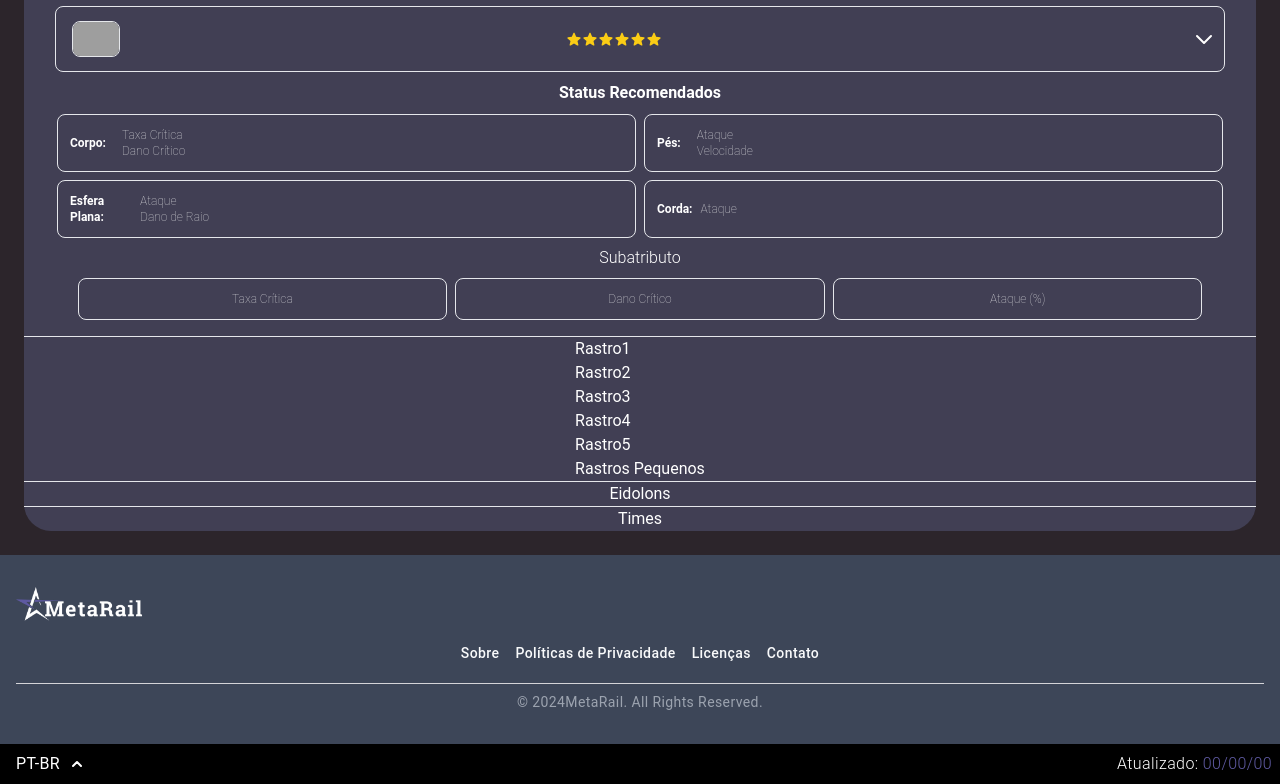
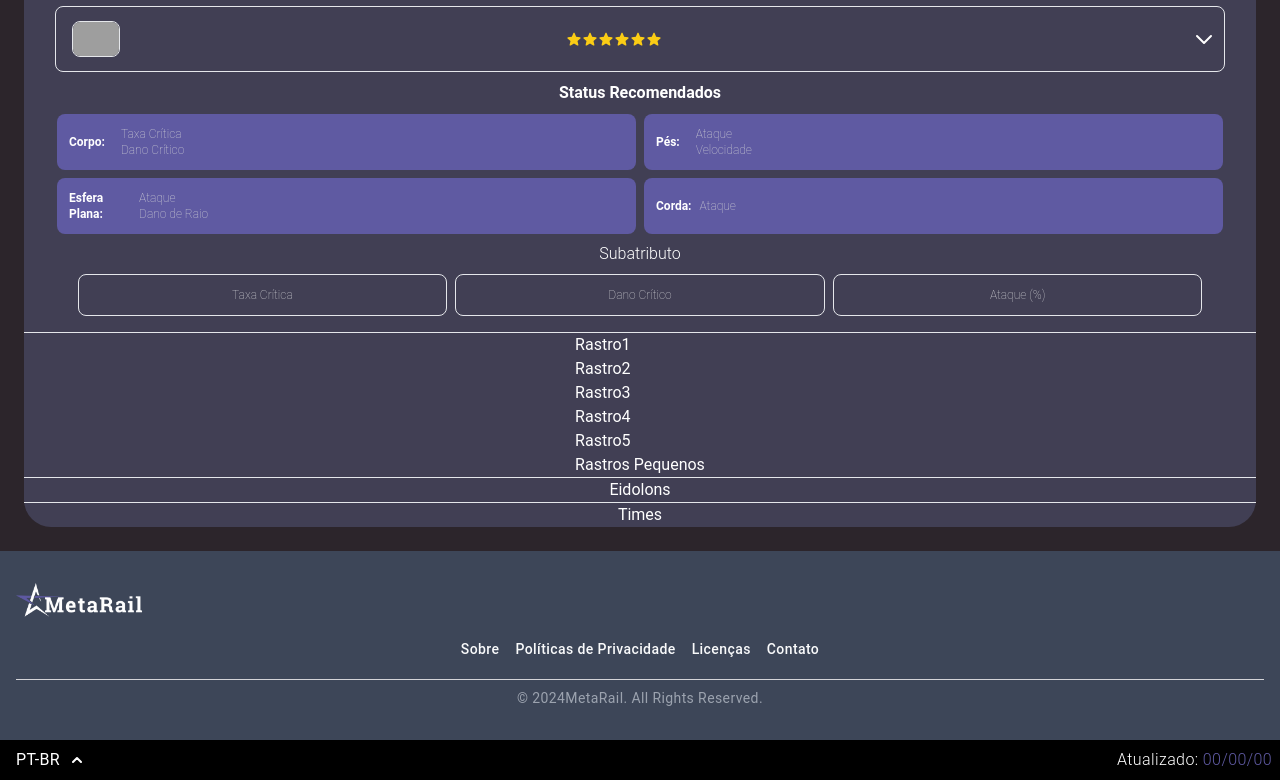
Before and after one commit to AdriMayc/Projeto-MetaRail, a React (Vite) app: page /profile in a window 1280 px wide. Shown: the part 2140-2924 px from the top of the page. Built offline with nearby package versions, Linux system fonts and the light colour scheme; grey boxes are pictures that could not be loaded.

Commit message:
ProfileChar.

```diff
--- a/src/pages/profileCharacter/components/functions.jsx
+++ b/src/pages/profileCharacter/components/functions.jsx
@@ -552,10 +552,10 @@ export const Equipments = () => {
                     <div className="w-full flex flex-col justify-center items-center font-semibold leading-relaxed">
 
                         <ul className="w-full  mt-2  text-xs  text-gray-200  flex  flex-wrap  gap-2 justify-center">
-                            <li className="w-[47%]  p-3 flex gap-4 items-center border  rounded-lg  text-white">Corpo:<span className="w-full text-zinc-300 font-thin">Taxa Crítica<br />Dano Crítico</span></li>
-                            <li className="w-[47%]  p-3 flex gap-4 items-center border  rounded-lg  text-white">Pés:<span className="w-full text-zinc-300 font-thin">Ataque<br />Velocidade</span></li>
-                            <li className="w-[47%]  p-3 flex gap-2 items-center border   rounded-lg  text-white">Esfera Plana:<span className="w-full text-zinc-300 font-thin">Ataque<br />Dano de Raio</span></li>
-                            <li className="w-[47%]  p-3 flex gap-2 items-center border   rounded-lg  text-white">Corda:<span className="w-full text-zinc-300 font-thin">Ataque</span></li>
+                            <li className="w-[47%] bg-[#5F5AA2] p-3 flex gap-4 items-center   rounded-lg  text-white">Corpo:<span className="w-full text-zinc-300 font-thin">Taxa Crítica<br />Dano Crítico</span></li>
+                            <li className="w-[47%] bg-[#5F5AA2] p-3 flex gap-4 items-center   rounded-lg  text-white">Pés:<span className="w-full text-zinc-300 font-thin">Ataque<br />Velocidade</span></li>
+                            <li className="w-[47%] bg-[#5F5AA2] p-3 flex gap-2 items-center   rounded-lg  text-white">Esfera Plana:<span className="w-full text-zinc-300 font-thin">Ataque<br />Dano de Raio</span></li>
+                            <li className="w-[47%] bg-[#5F5AA2] p-3 flex gap-2 items-center   rounded-lg  text-white">Corda:<span className="w-full text-zinc-300 font-thin">Ataque</span></li>
                         </ul>
                         <h2 className="font-light text-base mt-2 ">Subatributo</h2>
                         <ul className="w-full  mt-2 mb-4  text-xs  text-gray-200  flex  gap-2 justify-center">
```
